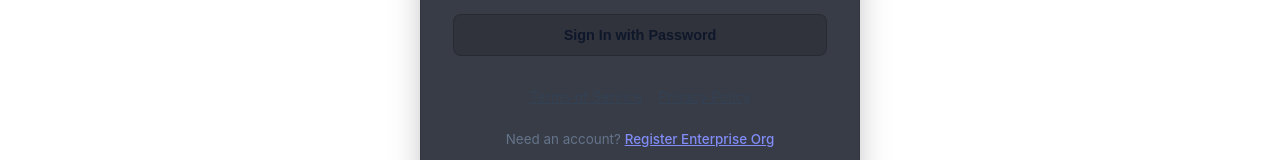
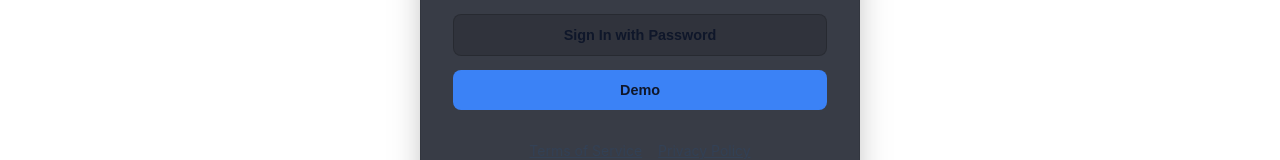
Before and after one commit to Shashankcodelover/Devflow-Pro, a React (Vite) app in the folder devflow-pro/: page /login in a window 1280 px wide. Shown: the part 640-800 px from the top of the page. Built offline with nearby package versions, Linux system fonts and the light colour scheme; no server answers.

Commit message:
feat: add demo button on login page

```diff
--- a/devflow-pro/src/pages/Login.tsx
+++ b/devflow-pro/src/pages/Login.tsx
@@ -209,6 +209,27 @@ function Login() {
             }}>
             {loading ? 'Authenticating...' : 'Sign In with Password'}
           </button>
+
+          <button
+            type="button"
+            onClick={handleInstantDemo}
+            style={{
+              padding: '12px',
+              background: 'var(--accent-blue)',
+              color: '#0f172a',
+              border: 'none',
+              borderRadius: '8px',
+              cursor: 'pointer',
+              fontWeight: 600,
+              fontSize: '0.9rem',
+              display: 'flex',
+              alignItems: 'center',
+              justifyContent: 'center',
+              gap: '8px',
+              transition: 'all 0.15s ease'
+            }}>
+            Demo
+          </button>
         <div style={{ marginTop: '16px', textAlign: 'center', fontSize: '0.875rem' }}><a href='/terms' style={{ color: 'var(--text-muted)', marginRight: '16px' }}>Terms of Service</a><a href='/privacy' style={{ color: 'var(--text-muted)' }}>Privacy Policy</a></div></form>
 
         <div style={{ marginTop: '22px', textAlign: 'center', fontSize: '0.84rem', color: '#64748b' }}>
```
